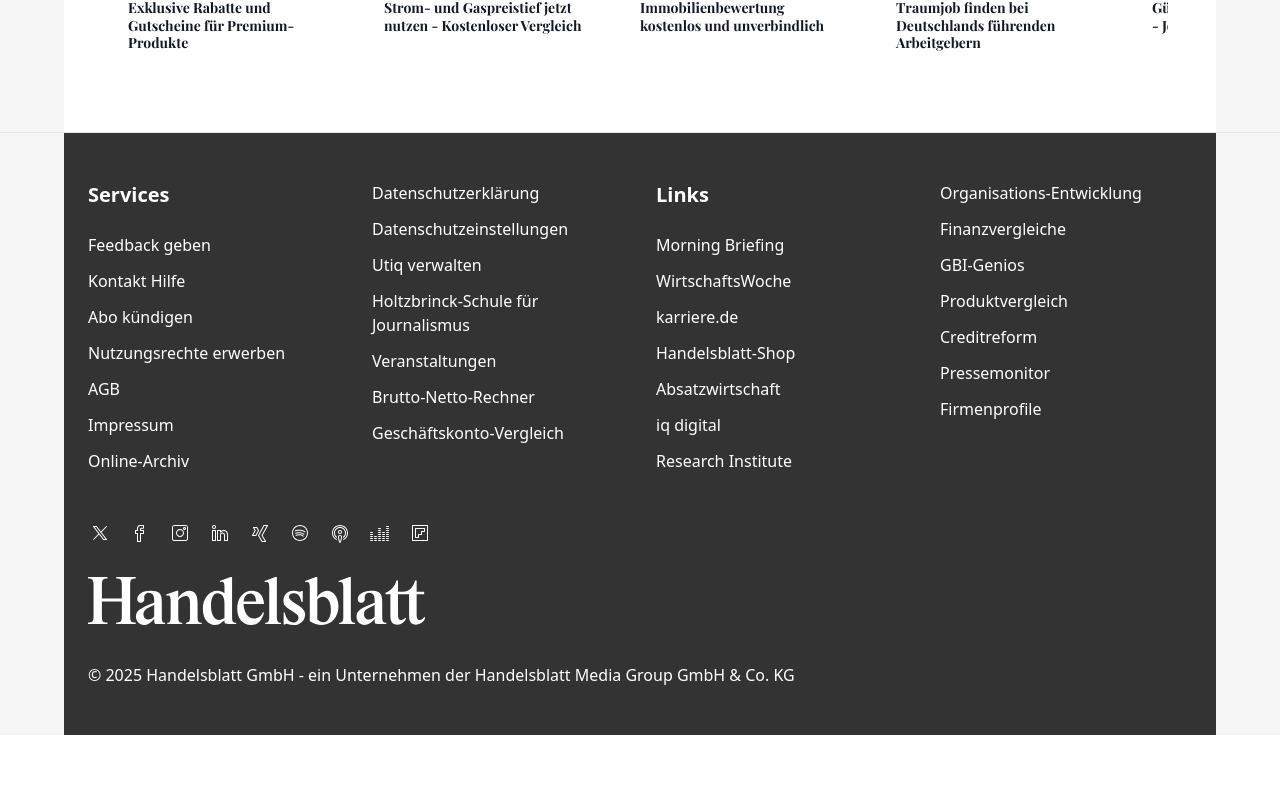
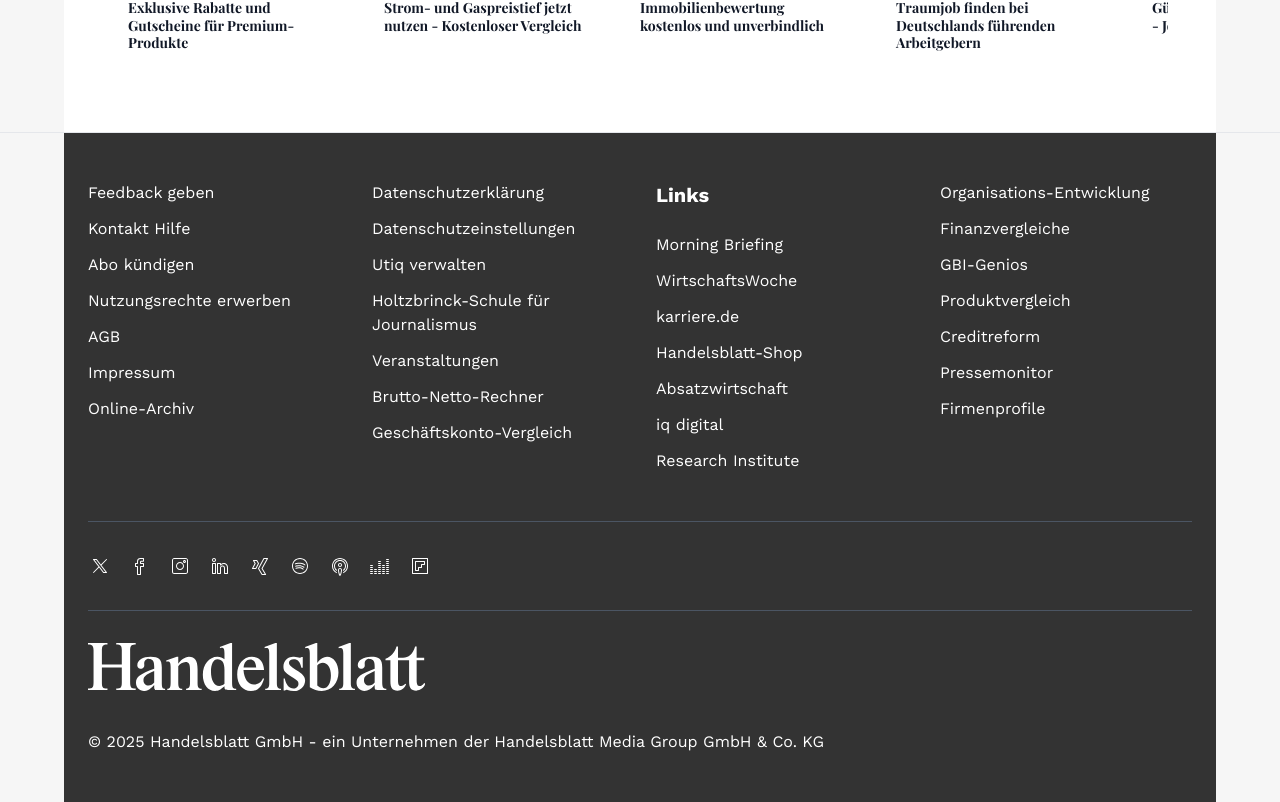
Before and after one commit to dvvvvv411/handelsblatt-sticky-header-kit, a React (Vite) app: page / in a window 1280 px wide. Shown: the part 4455-5257 px from the top of the page. Before the commit the page ends 5190 px from the top, so only its background shows below. Built offline with nearby package versions, Linux system fonts and the light colour scheme.

Commit message:
Reverted to commit 9ba58c4ded4bc9f7b1cf93a482e26086830a2ca8

```diff
--- a/src/components/HandelsblattFooter.tsx
+++ b/src/components/HandelsblattFooter.tsx
@@ -1,4 +1,3 @@
-
 
 import React from 'react';
 import { Separator } from './ui/separator';
@@ -134,12 +133,11 @@ const HandelsblattFooter = () => {
 
   return (
     <footer className="border-t border-gray-200">
-      <div className="max-w-6xl mx-auto px-6 py-12 font-work-sans" style={{ backgroundColor: '#333333' }}>
+      <div className="max-w-6xl mx-auto px-6 py-12 font-classic-grotesque" style={{ backgroundColor: '#333333' }}>
         {/* Menu Links - 4 Columns */}
         <div className="grid grid-cols-1 md:grid-cols-4 gap-8 mb-12">
           {/* Column 1 */}
           <nav>
-            <h3 className="text-xl font-bold text-white mb-6">Services</h3>
             <ul className="space-y-3">
               {column1Links.map((link, index) => (
                 <li key={index}>
@@ -205,6 +203,7 @@ const HandelsblattFooter = () => {
         </div>
 
         {/* Social Media */}
+        <Separator className="mb-8 bg-gray-600" />
         <div className="mb-8">
           <div className="flex flex-wrap gap-4">
             {socialLinks.map((social, index) => (
@@ -221,6 +220,7 @@ const HandelsblattFooter = () => {
             ))}
           </div>
         </div>
+        <Separator className="mb-8 bg-gray-600" />
 
         {/* Logo */}
         <div className="mb-8">
```
